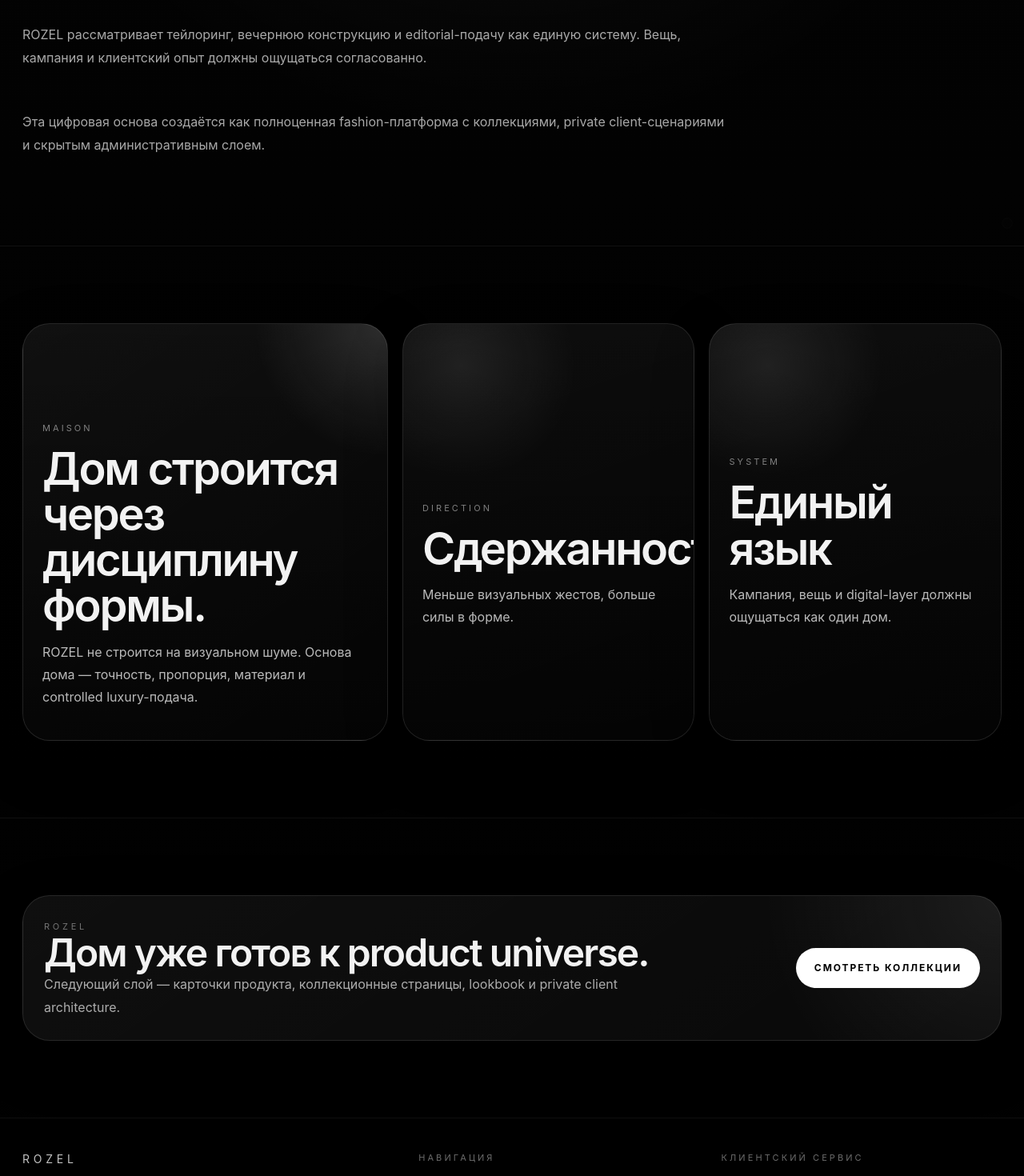
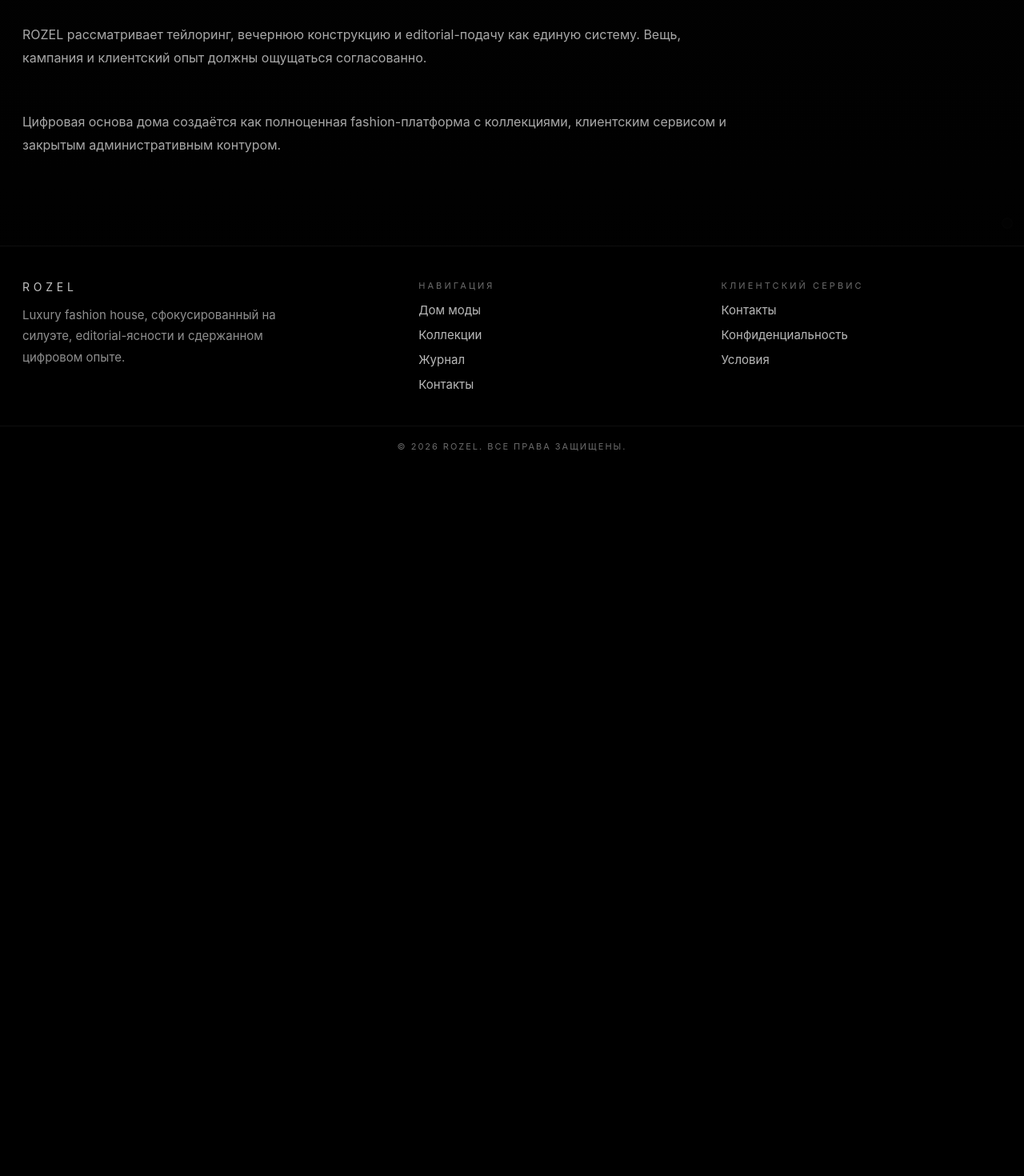
Before and after one commit to mtronda21vekby-stack/rozelshop.com, a Next.js app in the folder apps/web/: page /house in a window 1280 px wide. Shown: the part 500-1970 px from the top of the page at 80% size. After the commit the page ends 1089 px from the top, so only its background shows below. Built offline with nearby package versions, Linux system fonts and the light colour scheme.

Commit message:
Update page.tsx

```diff
--- a/apps/web/src/app/house/page.tsx
+++ b/apps/web/src/app/house/page.tsx
@@ -1,133 +1,27 @@
-import Link from 'next/link'
-import { getSiteContent } from '../../lib/site-data'
+'use client'
+
+import { useEffect, useState } from 'react'
+import { defaultCmsStore, readCmsSnapshotByLocale, type CmsSnapshot } from '../../lib/cms-store'
 
 export default function HousePage() {
-  const siteData = getSiteContent('ru')
+  const [snapshot, setSnapshot] = useState<CmsSnapshot>(defaultCmsStore.ru)
+
+  useEffect(() => {
+    setSnapshot(readCmsSnapshotByLocale('ru'))
+  }, [])
 
   return (
-    <>
-      <section className="page-section">
-        <div className="container">
+    <section className="page-section">
+      <div className="container">
+        <div className="eyebrow">{snapshot.house.eyebrow}</div>
+        <h1 className="page-title">{snapshot.house.title}</h1>
 
-          <div className="eyebrow">
-            {siteData.housePage.eyebrow}
-          </div>
-
-          <h1 className="page-title">
-            {siteData.housePage.title}
-          </h1>
-
-          <div className="prose-block">
-            {siteData.housePage.paragraphs.map((paragraph) => (
-              <p key={paragraph}>{paragraph}</p>
-            ))}
-          </div>
-
+        <div className="prose-block">
+          <p>{snapshot.house.paragraphOne}</p>
+          <p>{snapshot.house.paragraphTwo}</p>
+          <p>{snapshot.house.paragraphThree}</p>
         </div>
-      </section>
-
-      <section className="page-section page-divider">
-        <div className="container">
-
-          <div className="editorial-grid">
-
-            <article className="editorial-card editorial-card--tall">
-              <div className="editorial-card__overlay" />
-
-              <div className="editorial-card__content">
-                <div className="editorial-card__eyebrow">
-                  MAISON
-                </div>
-
-                <h2 className="editorial-card__title">
-                  Дом строится через дисциплину формы.
-                </h2>
-
-                <p className="editorial-card__text">
-                  ROZEL не строится на визуальном шуме.
-                  Основа дома — точность, пропорция,
-                  материал и controlled luxury-подача.
-                </p>
-              </div>
-            </article>
-
-            <article className="editorial-card editorial-card--soft">
-              <div className="editorial-card__overlay" />
-
-              <div className="editorial-card__content">
-                <div className="editorial-card__eyebrow">
-                  DIRECTION
-                </div>
-
-                <h3 className="editorial-card__title">
-                  Сдержанность
-                </h3>
-
-                <p className="editorial-card__text">
-                  Меньше визуальных жестов,
-                  больше силы в форме.
-                </p>
-              </div>
-            </article>
-
-            <article className="editorial-card editorial-card--soft">
-              <div className="editorial-card__overlay" />
-
-              <div className="editorial-card__content">
-                <div className="editorial-card__eyebrow">
-                  SYSTEM
-                </div>
-
-                <h3 className="editorial-card__title">
-                  Единый язык
-                </h3>
-
-                <p className="editorial-card__text">
-                  Кампания, вещь и digital-layer
-                  должны ощущаться как один дом.
-                </p>
-              </div>
-            </article>
-
-          </div>
-
-        </div>
-      </section>
-
-      <section className="page-section page-divider">
-        <div className="container">
-
-          <div className="cta-band">
-            <div className="cta-band__row">
-
-              <div>
-                <div className="eyebrow">
-                  ROZEL
-                </div>
-
-                <h2 className="cta-band__title">
-                  Дом уже готов к product universe.
-                </h2>
-
-                <p className="cta-band__text">
-                  Следующий слой — карточки продукта,
-                  коллекционные страницы, lookbook
-                  и private client architecture.
-                </p>
-              </div>
-
-              <Link
-                href="/collections"
-                className="btn btn--primary"
-              >
-                Смотреть коллекции
-              </Link>
-
-            </div>
-          </div>
-
-        </div>
-      </section>
-    </>
+      </div>
+    </section>
   )
 }
```
